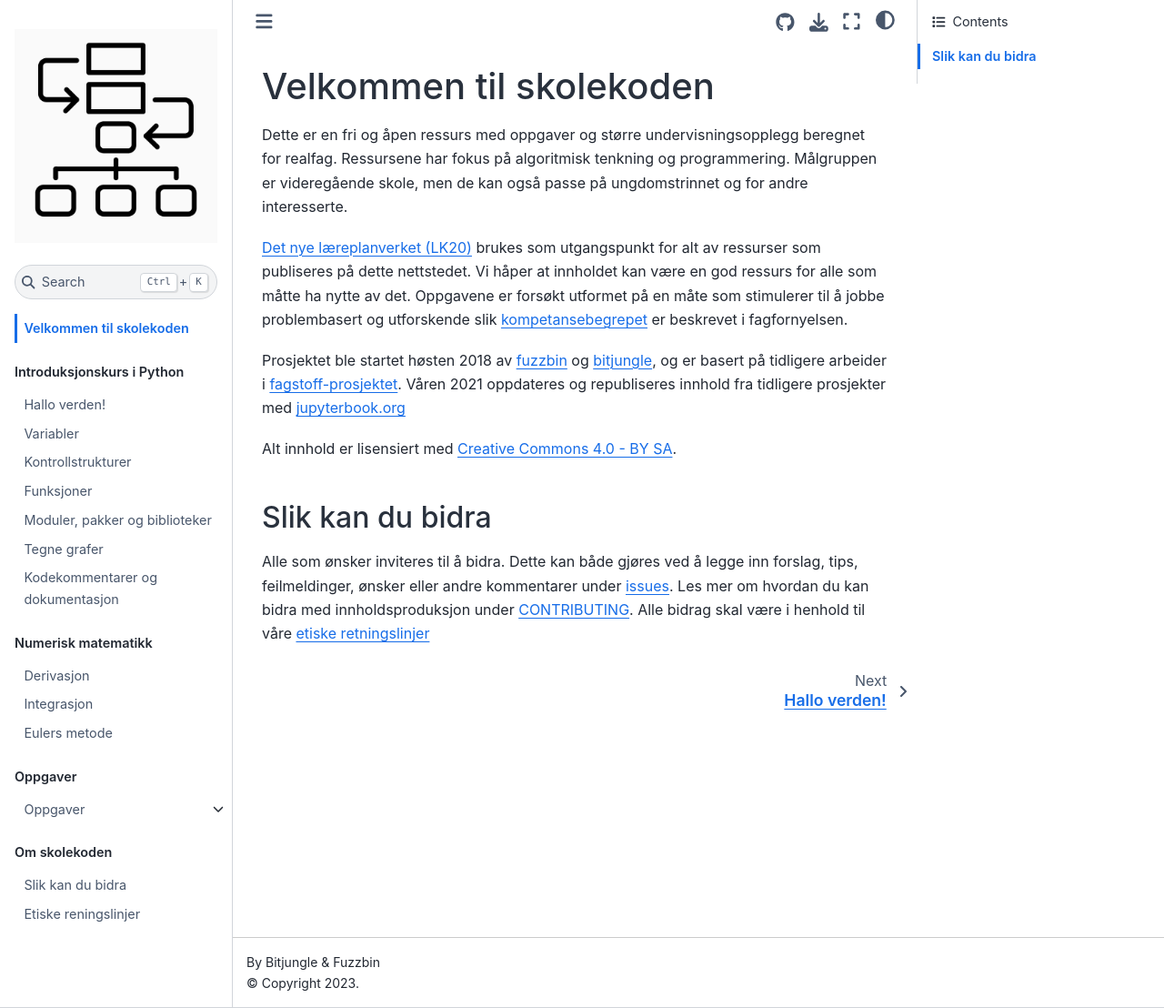
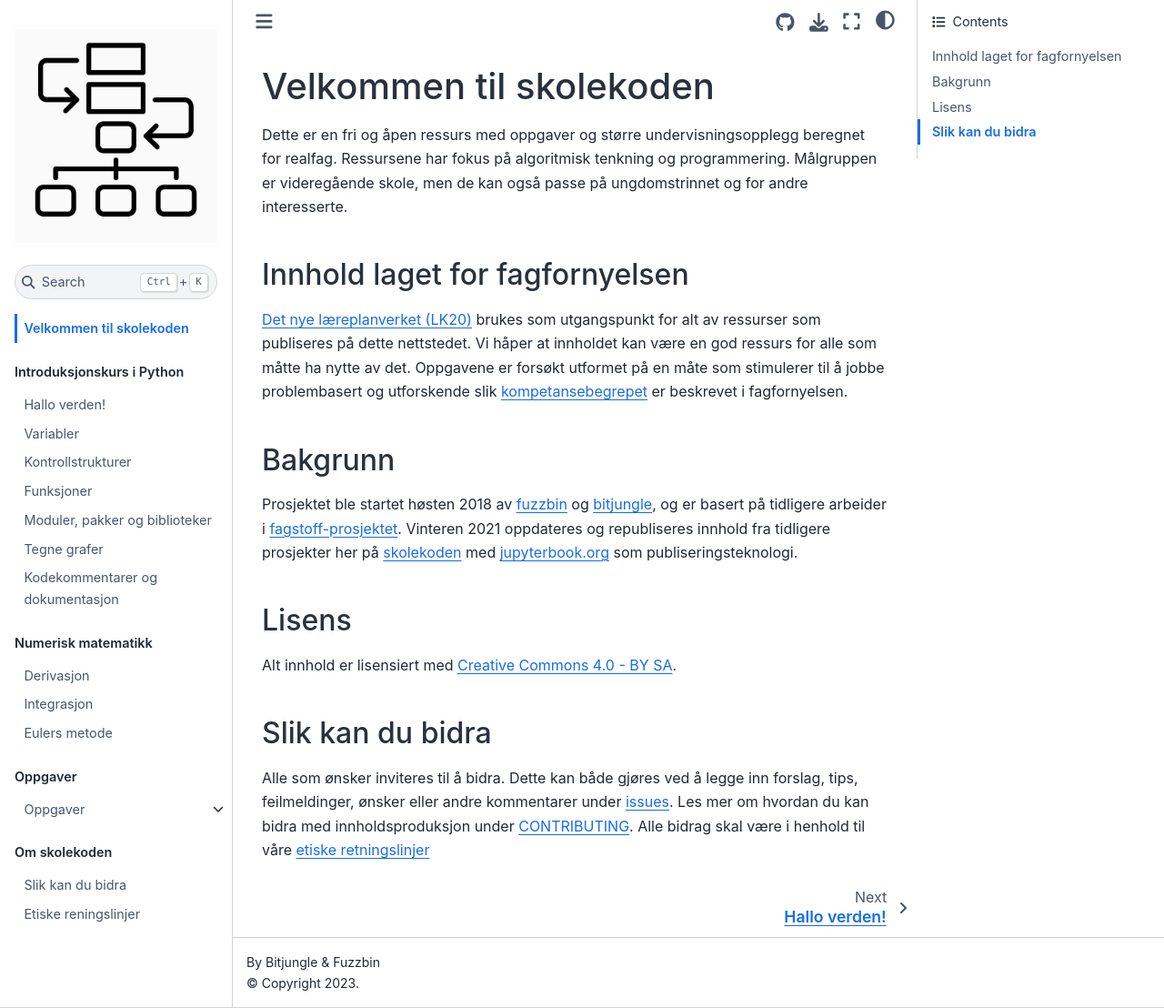
Before and after one commit to fuzzbin/skolekoden, a Jupyter Book: the page built from docs/intro.md, in a window 1280 px wide and 1108 px high. Shown: the whole window at 91% size. Built offline with Jupyter Book 1.0.4 settings and Sphinx 7.4.7 and the Sphinx Book theme 1.1.4, drawn with Linux system fonts in a browser that asks for light colours; some of the changed lines change nothing that is shown.

Commit message:
Restrukturerer

```diff
--- a/_toc.yml
+++ b/_toc.yml
@@ -6,19 +6,19 @@
 
 - part: Introduksjonskurs i Python
   chapters:
-  - file: docs/helloWorld
-  - file: docs/variabler
-  - file: docs/kontrollstrukturer
-  - file: docs/funksjoner
-  - file: docs/moduler_og_biblioteker
-  - file: docs/tegne_grafer
-  - file: docs/kodekommentarer
+  - file: docs/pythonkurs/helloWorld
+  - file: docs/pythonkurs/variabler
+  - file: docs/pythonkurs/kontrollstrukturer
+  - file: docs/pythonkurs/funksjoner
+  - file: docs/pythonkurs/moduler_og_biblioteker
+  - file: docs/pythonkurs/tegne_grafer
+  - file: docs/pythonkurs/kodekommentarer
 
 - part: Numerisk matematikk
   chapters:
-  - file: docs/derivasjon
-  - file: docs/integrasjon
-  - file: docs/euler
+  - file: docs/pythonkurs/derivasjon
+  - file: docs/pythonkurs/integrasjon
+  - file: docs/pythonkurs/euler
 
 - part: Oppgaver
   chapters:
--- a/docs/intro.md
+++ b/docs/intro.md
@@ -2,10 +2,13 @@
 
 Dette er en fri og åpen ressurs med oppgaver og større undervisningsopplegg beregnet for realfag. Ressursene har fokus på algoritmisk tenkning og programmering. Målgruppen er  videregående skole, men de kan også passe på ungdomstrinnet og for andre interesserte.
 
+## Innhold laget for fagfornyelsen
 [Det nye læreplanverket (LK20)](https://www.udir.no/laring-og-trivsel/lareplanverket/) brukes som utgangspunkt for alt av ressurser som publiseres på dette nettstedet. Vi håper at innholdet kan være en god ressurs for alle som måtte ha nytte av det. Oppgavene er forsøkt utformet på en måte som stimulerer til å jobbe problembasert og utforskende slik [kompetansebegrepet](https://www.udir.no/lk20/overordnet-del/prinsipper-for-laring-utvikling-og-danning/kompetanse-i-fagene/) er beskrevet i fagfornyelsen.
 
-Prosjektet ble startet høsten 2018 av [fuzzbin](https://github.com/fuzzbin) og [bitjungle](https://github.com/bitjungle), og er basert på tidligere arbeider i [fagstoff-prosjektet](https://github.com/fagstoff). Våren 2021 oppdateres og republiseres innhold fra tidligere prosjekter med [jupyterbook.org](https://jupyterbook.org/intro.html)
+## Bakgrunn
+Prosjektet ble startet høsten 2018 av [fuzzbin](https://github.com/fuzzbin) og [bitjungle](https://github.com/bitjungle), og er basert på tidligere arbeider i [fagstoff-prosjektet](https://github.com/fagstoff). Vinteren 2021 oppdateres og republiseres innhold fra tidligere prosjekter her på [skolekoden](https://skolekoden.no) med [jupyterbook.org](https://jupyterbook.org/intro.html) som publiseringsteknologi.
 
+## Lisens
 Alt innhold er lisensiert med [Creative Commons 4.0 - BY SA](https://creativecommons.org/licenses/by-sa/4.0/deed.no).
 
 ## Slik kan du bidra
```
Also changed, not shown: docs/pythonkurs/derivasjon.ipynb (renamed from docs/derivasjon.ipynb), docs/pythonkurs/euler.ipynb (renamed from docs/euler.ipynb), docs/pythonkurs/funksjoner.ipynb (renamed from docs/funksjoner.ipynb), docs/pythonkurs/helloWorld.ipynb (renamed from docs/helloWorld.ipynb), docs/pythonkurs/integrasjon.ipynb (renamed from docs/integrasjon.ipynb), docs/pythonkurs/kodekommentarer.ipynb (renamed from docs/kodekommentarer.ipynb), docs/pythonkurs/kontrollstrukturer.ipynb (renamed from docs/kontrollstrukturer.ipynb), docs/pythonkurs/moduler_og_biblioteker.ipynb (renamed from docs/moduler_og_biblioteker.ipynb), docs/pythonkurs/tegne_grafer.ipynb (renamed from docs/tegne_grafer.ipynb), docs/pythonkurs/variabler.ipynb (renamed from docs/variabler.ipynb).
